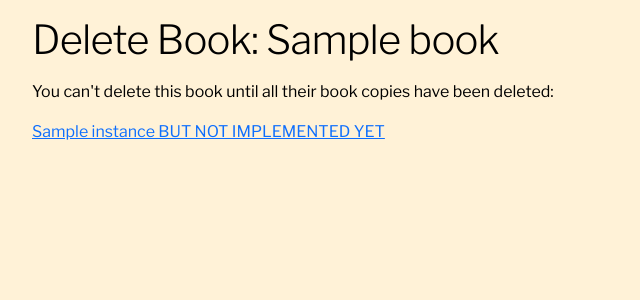
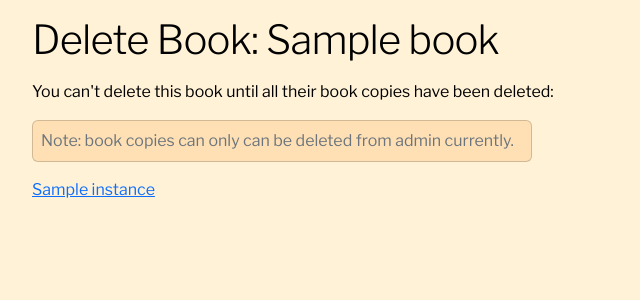
Before and after one commit to iconshocking/local-library, a Django app: template library/catalog/templates/catalog/book_confirm_delete.html in a window 1280 px wide. Shown: the part 72-372 px from the top of the page, without its empty margins (0-640 px from the left). Run offline with Django 5.2, Linux system fonts and the light colour scheme; the template is opened without the code that fills it: most values are stand-ins (such as "Sample title", 1, 10 or a date in 2020); style sheets or scripts are compiled from the project's sources; some libraries are stand-ins or nearby versions.

Commit message:
feat: improved note about missing book copy delete

```diff
--- a/library/catalog/templates/catalog/book_confirm_delete.html
+++ b/library/catalog/templates/catalog/book_confirm_delete.html
@@ -6,10 +6,11 @@
   <h1>Delete Book: {{ book }}</h1>
   {% if book.bookinstance_set.all %}
     <p>You can't delete this book until all their book copies have been deleted:</p>
+    <p class="text-secondary card p-2">Note: book copies can only can be deleted from admin currently.</p>
     <ul>
       {% for instance in book.bookinstance_set.all %}
         <li>
-          <a href="./">{{ instance }} BUT NOT IMPLEMENTED YET</a>
+          <a href="./">{{ instance }}</a>
         </li>
       {% endfor %}
     </ul>
```
